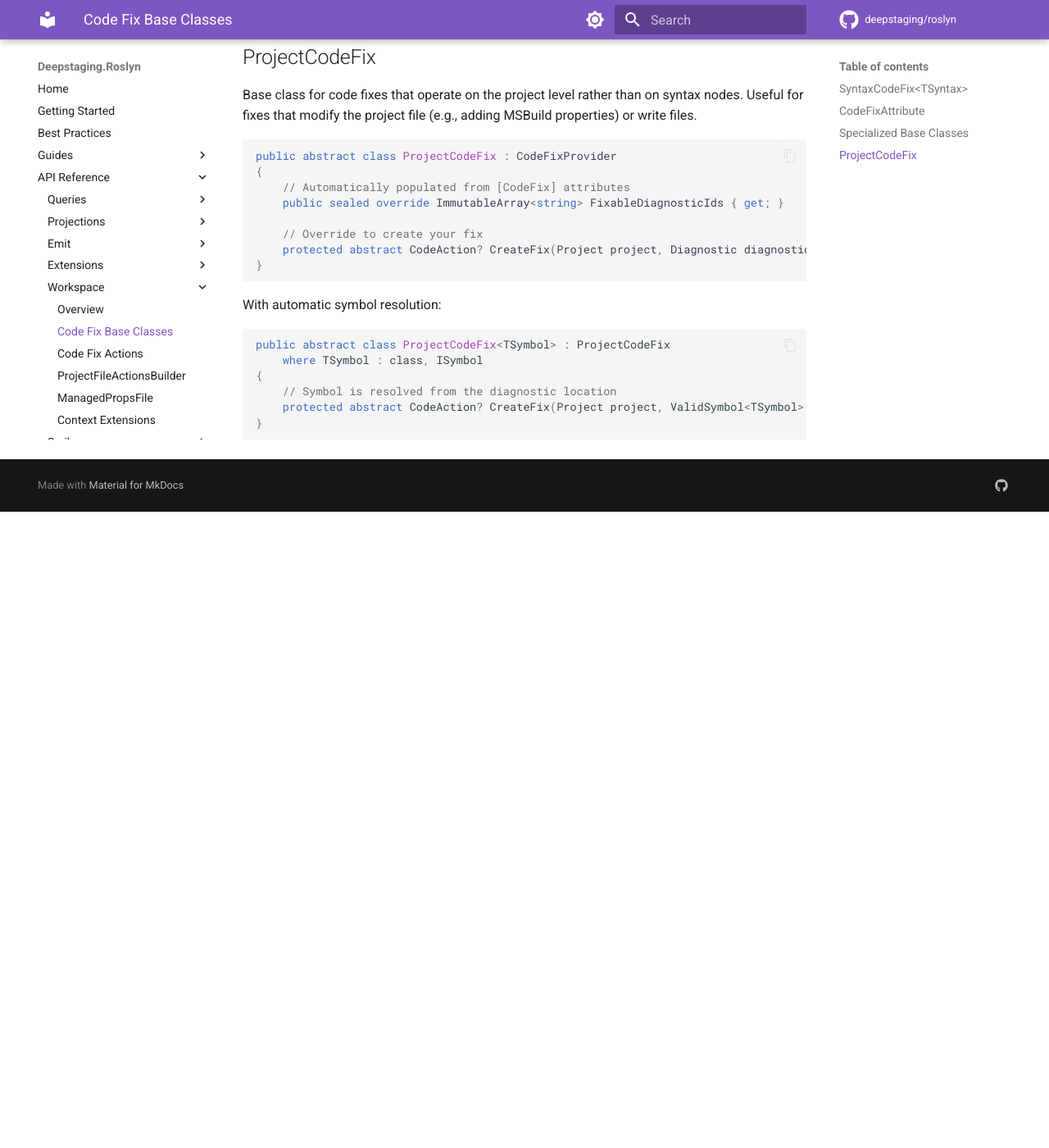
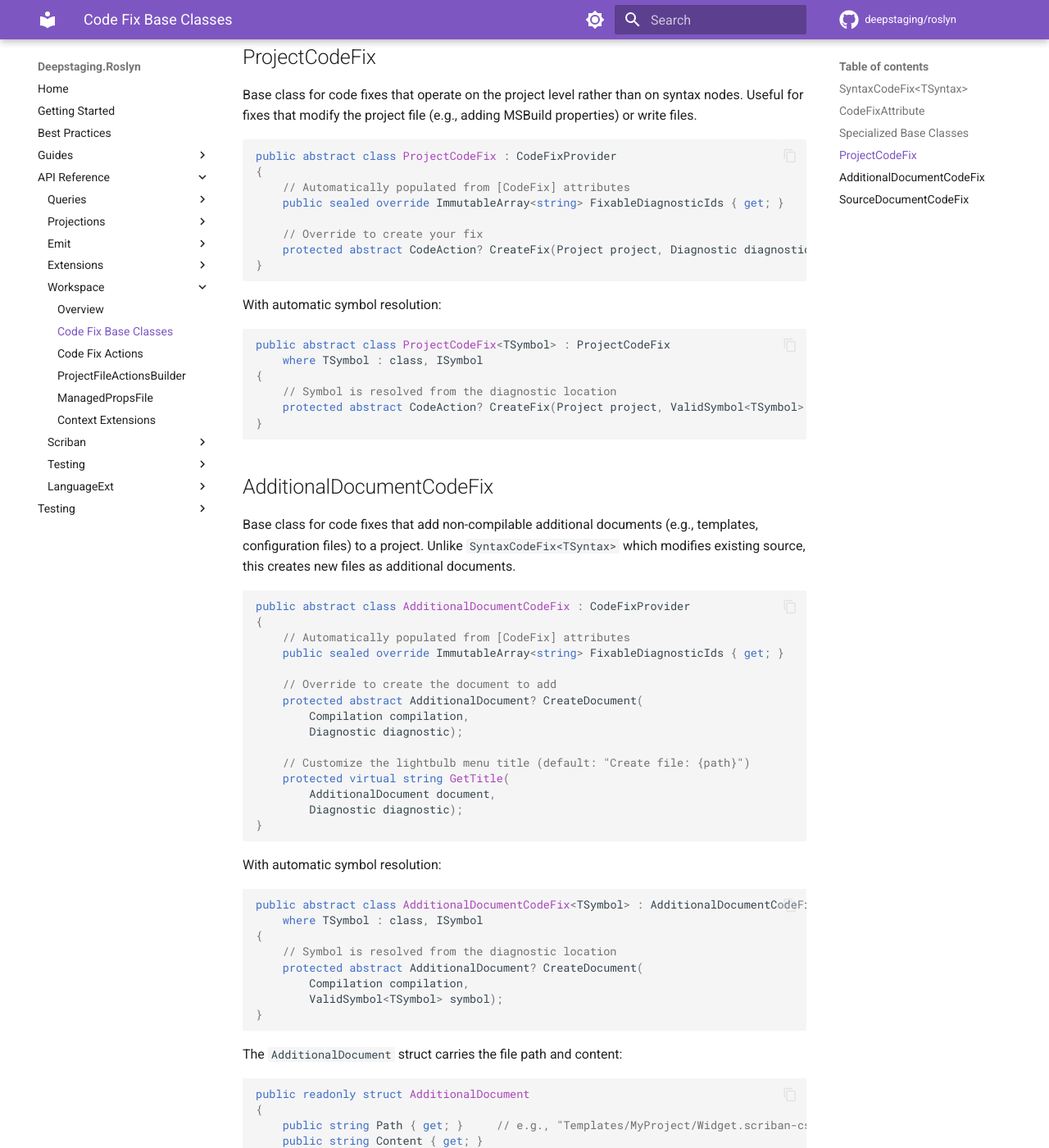
Before and after one commit to deepstaging/roslyn, an MkDocs documentation site: the page built from docs/api/workspace/code-fix-base.md, in a window 1280 px wide and 1400 px high, scrolled down 1168 px. Shown: the whole window at 82% size. Built offline with MkDocs 1.6.1 and Material for MkDocs 9.7.7, drawn with Linux system fonts in a browser that asks for light colours; comment, search, counter and statistics services are not loaded; before the commit the page ends 1792 px from its top, so only the background shows below that; some of the changed text lies outside the part shown.

Commit message:
docs: add AdditionalDocumentCodeFix and SourceDocumentCodeFix to code fix base docs
Co-authored-by: Copilot <223556219+Copilot@users.noreply.github.com>

````diff
--- a/docs/api/workspace/code-fix-base.md
+++ b/docs/api/workspace/code-fix-base.md
@@ -75,3 +75,93 @@ public abstract class ProjectCodeFix<TSymbol> : ProjectCodeFix
     protected abstract CodeAction? CreateFix(Project project, ValidSymbol<TSymbol> symbol);
 }
 ```
+
+## AdditionalDocumentCodeFix
+
+Base class for code fixes that add non-compilable additional documents (e.g., templates, configuration files) to a project. Unlike `SyntaxCodeFix<TSyntax>` which modifies existing source, this creates new files as additional documents.
+
+```csharp
+public abstract class AdditionalDocumentCodeFix : CodeFixProvider
+{
+    // Automatically populated from [CodeFix] attributes
+    public sealed override ImmutableArray<string> FixableDiagnosticIds { get; }
+
+    // Override to create the document to add
+    protected abstract AdditionalDocument? CreateDocument(
+        Compilation compilation,
+        Diagnostic diagnostic);
+
+    // Customize the lightbulb menu title (default: "Create file: {path}")
+    protected virtual string GetTitle(
+        AdditionalDocument document,
+        Diagnostic diagnostic);
+}
+```
+
+With automatic symbol resolution:
+
+```csharp
+public abstract class AdditionalDocumentCodeFix<TSymbol> : AdditionalDocumentCodeFix
+    where TSymbol : class, ISymbol
+{
+    // Symbol is resolved from the diagnostic location
+    protected abstract AdditionalDocument? CreateDocument(
+        Compilation compilation,
+        ValidSymbol<TSymbol> symbol);
+}
+```
+
+The `AdditionalDocument` struct carries the file path and content:
+
+```csharp
+public readonly struct AdditionalDocument
+{
+    public string Path { get; }     // e.g., "Templates/MyProject/Widget.scriban-cs"
+    public string Content { get; }
+}
+```
+
+## SourceDocumentCodeFix
+
+Base class for code fixes that add compilable source documents (.cs files) to a project. Unlike `AdditionalDocumentCodeFix`, the created files appear in the IDE preview pane as real source code.
+
+```csharp
+public abstract class SourceDocumentCodeFix : CodeFixProvider
+{
+    // Automatically populated from [CodeFix] attributes
+    public sealed override ImmutableArray<string> FixableDiagnosticIds { get; }
+
+    // Override to create the source document to add
+    protected abstract SourceDocument? CreateDocument(
+        Compilation compilation,
+        Diagnostic diagnostic);
+
+    // Customize the lightbulb menu title (default: "Generate file: {path}")
+    protected virtual string GetTitle(
+        SourceDocument document,
+        Diagnostic diagnostic);
+}
+```
+
+With automatic symbol resolution:
+
+```csharp
+public abstract class SourceDocumentCodeFix<TSymbol> : SourceDocumentCodeFix
+    where TSymbol : class, ISymbol
+{
+    // Symbol is resolved from the diagnostic location
+    protected abstract SourceDocument? CreateDocument(
+        Compilation compilation,
+        ValidSymbol<TSymbol> symbol);
+}
+```
+
+The `SourceDocument` struct carries the file path and source code:
+
+```csharp
+public readonly struct SourceDocument
+{
+    public string Path { get; }     // e.g., "Effects/IEmailService.g.cs"
+    public string Content { get; }
+}
+```
````
